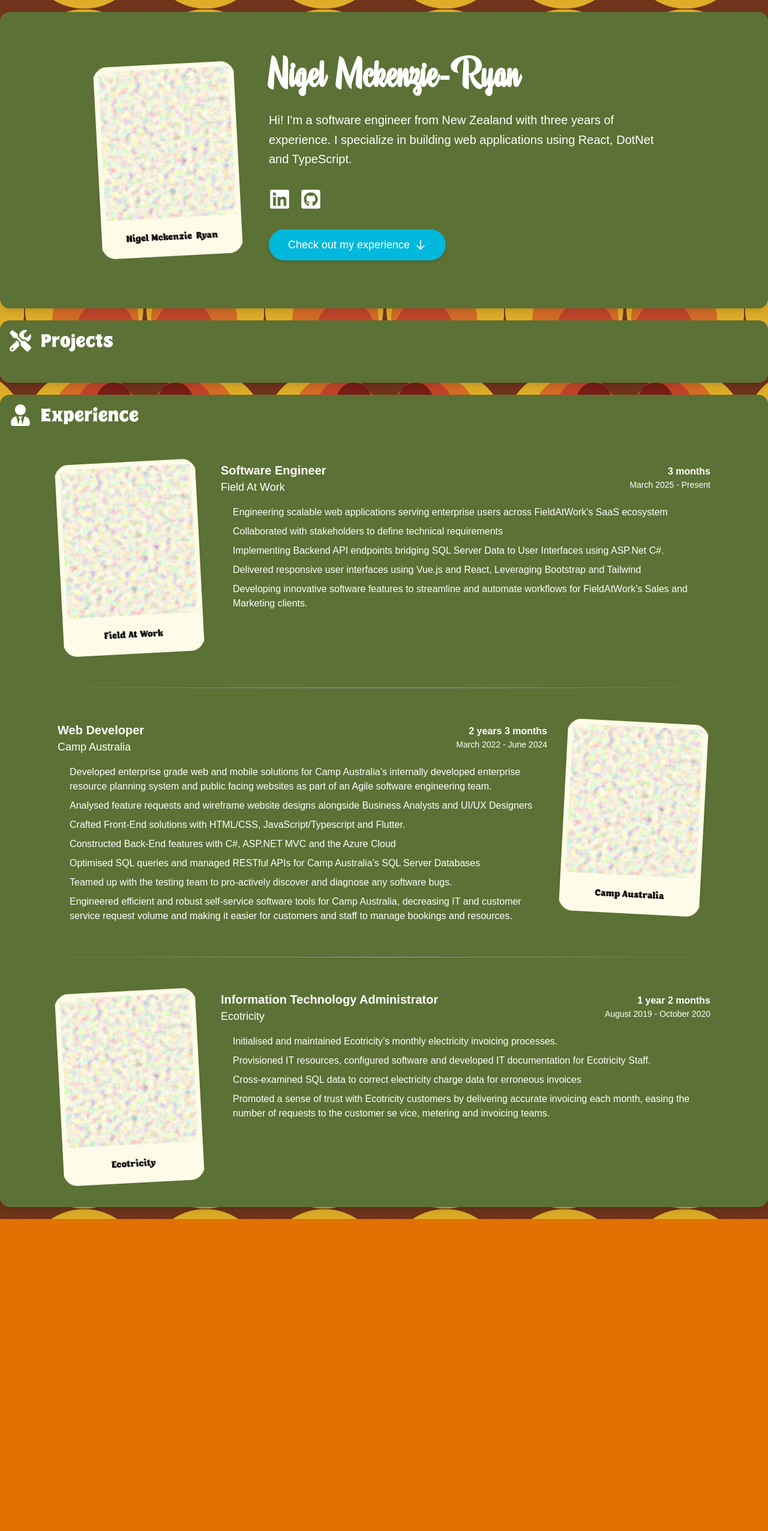
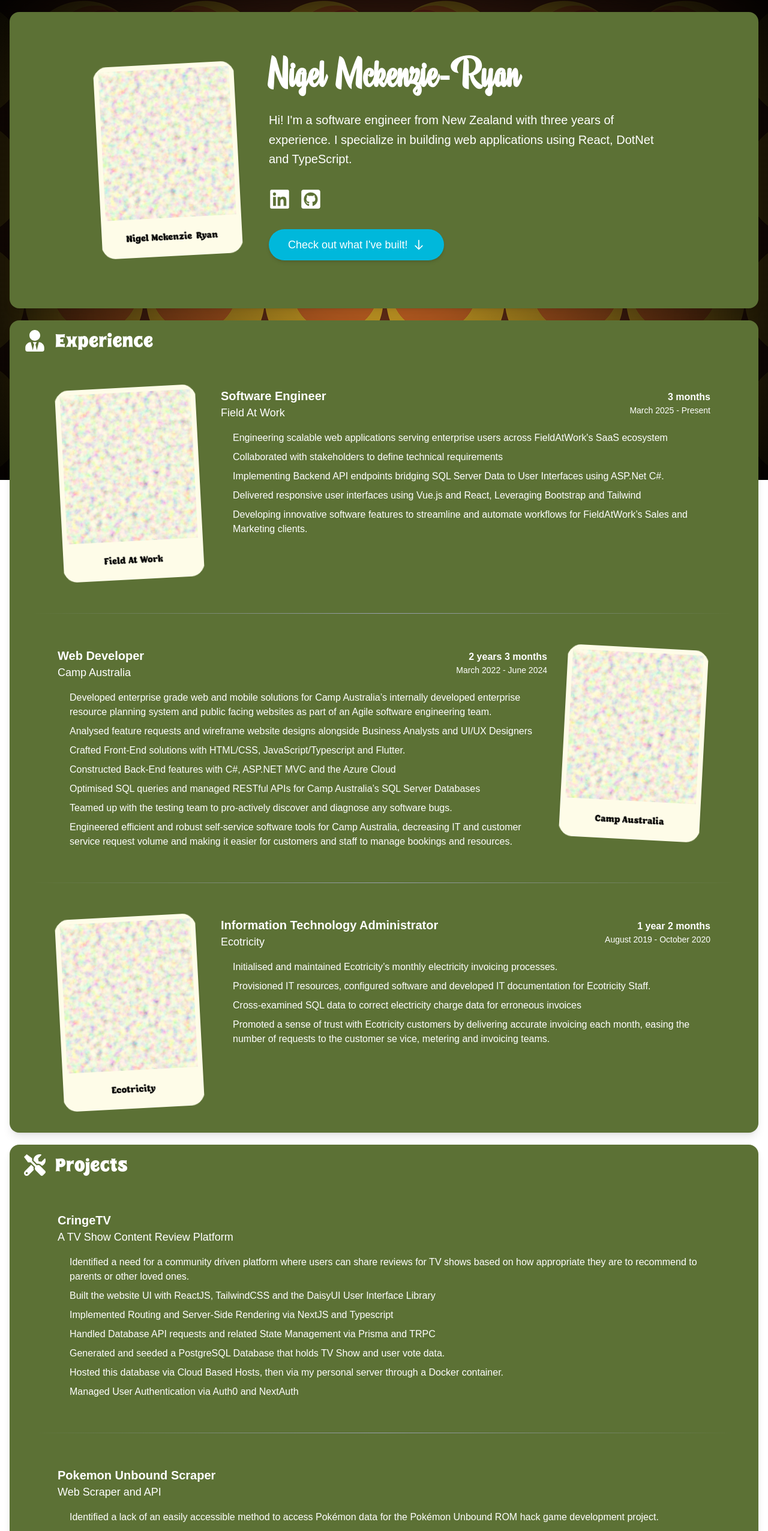
Before and after one commit to nMckenryan/n.mckenryan_portfolio, a Next.js app: page / in a window 1280 px wide. Shown: the top 2552 px of the page at 60% size. Before the commit the page ends 2032 px from the top, so only its background shows below. Built offline with nearby package versions, Linux system fonts and the light colour scheme.

Commit message:
Add project details

```diff
--- a/app/component/Hero.tsx
+++ b/app/component/Hero.tsx
@@ -38,7 +38,7 @@
   return (
     <SectionBlock>
       <div className="py-8 px-4 mx-auto max-w-screen-xl lg:py-16 lg:px-12">
-        <div className="flex flex-col items-center lg:flex-row lg:justify-center lg:space-x-12">
+        <div className="flex flex-row items-center lg:justify-center lg:space-x-12">
           <div className="mb-8 lg:mb-0 lg:flex-shrink-0">
             <Polaroid
               title="Nigel Mckenzie-Ryan"
@@ -78,11 +78,11 @@
 
             <div className="mt-2">
               <a
-                href="#experience"
+                href="#projects"
                 className="inline-flex items-center px-8 py-3 text-lg font-medium rounded-full bg-cyan-500 hover:bg-cyan-600 text-white transition-all duration-200 shadow-md hover:shadow-lg hover:shadow-cyan-500/20"
-                aria-label="View my experience"
+                aria-label="View my projects"
               >
-                Check out my experience
+                Check out what I&apos;ve built!
                 <ArrowDown />
               </a>
             </div>
--- a/app/component/SectionBlock.tsx
+++ b/app/component/SectionBlock.tsx
@@ -11,7 +11,7 @@
   return (
     <section
       className={
-        `py-4 px-4 max-w-screen-xl mx-auto bg-avocado-green dark:bg-avocado-green my-5 rounded-2xl shadow-lg shadow-red-600` +
+        `py-4 px-6 max-w-screen-xl mx-auto bg-avocado-green dark:bg-avocado-green my-5 rounded-2xl shadow-lg shadow-red-600` +
         className
       }
     >
--- a/app/component/SummaryBlock.tsx
+++ b/app/component/SummaryBlock.tsx
@@ -13,10 +13,10 @@
 }: {
   title: string;
   position: string;
-  startDate: Date;
+  startDate: Date | null;
   endDate: Date | null;
   points: string[];
-  imageUrl: StaticImageData;
+  imageUrl: StaticImageData | null;
   isPhotoLeft: boolean;
 }) {
   const formatDate = (date: Date): string => {
@@ -26,12 +26,12 @@
     });
   };
 
-  const startDateString = formatDate(startDate);
+  const startDateString = startDate ? formatDate(startDate) : "";
   const endDateString = endDate ? formatDate(endDate) : "Present";
 
   const calculateDuration = (): string => {
-    const start = startDate.getTime();
-    const end = endDate ? endDate.getTime() : Date.now();
+    const start = startDate?.getTime() || 0;
+    const end = endDate?.getTime() || Date.now();
 
     const diffMs = Math.abs(end - start);
     const diffDays = Math.floor(diffMs / (1000 * 60 * 60 * 24));
@@ -49,9 +49,15 @@
     return parts.join(" ");
   };
 
+  const hasDates = startDateString != "" && endDateString != "";
+
+  const duration = hasDates
+    ? startDateString + " - " + (endDateString ? endDateString : "Present")
+    : "";
+
   return (
     <div className="flex flex-row items-start w-full max-w-6xl mx-auto px-8 py-6">
-      {isPhotoLeft && (
+      {isPhotoLeft && imageUrl && (
         <div className="w-1/4 pr-6 flex-shrink-0">
           <Polaroid title={title} position="-rotate-3" imageUrl={imageUrl} />
         </div>
@@ -63,14 +69,14 @@
             <h3 className="text-xl font-semibold text-gray-200">{position}</h3>
             <h4 className="text-lg text-gray-300">{title}</h4>
           </div>
-          <div className="text-right">
-            <p className="text-md font-semibold text-gray-200">
-              {calculateDuration()}
-            </p>
-            <p className="text-sm text-gray-400">
-              {startDateString + " - " + endDateString}
-            </p>
-          </div>
+          {hasDates && (
+            <div className="text-right">
+              <p className="text-md font-semibold text-gray-200">
+                {calculateDuration()}
+              </p>
+              <p className="text-sm text-gray-400">{duration}</p>
+            </div>
+          )}
         </div>
 
         <div className="prose prose-invert max-w-none">
@@ -84,7 +90,7 @@
         </div>
       </div>
 
-      {!isPhotoLeft && (
+      {!isPhotoLeft && imageUrl && (
         <div className="w-1/4 pl-6 flex-shrink-0">
           <Polaroid title={title} position="rotate-3" imageUrl={imageUrl} />
         </div>
--- a/app/jobParagraphs.ts
+++ b/app/jobParagraphs.ts
@@ -22,3 +22,31 @@
     "Cross-examined SQL data to correct electricity charge data for erroneous invoices",
     "Promoted a sense of trust with Ecotricity customers by delivering accurate invoicing each month, easing the number of requests to the customer se   vice, metering and invoicing teams.",
 ];
+
+export const projectPoints: string[] = [
+    "Identified a need for a community driven platform where users can share reviews for TV shows based on how appropriate they are to recommend to parents or other loved ones.",
+    "Built the website UI with ReactJS, TailwindCSS and the DaisyUI User Interface Library",
+    "Implemented Routing and Server-Side Rendering via NextJS and Typescript",
+    "Handled Database API requests and related State Management via Prisma and TRPC",
+    "Generated and seeded a PostgreSQL Database that holds TV Show and user vote data.",
+    "Hosted this database via Cloud Based Hosts, then via my personal server through a Docker container.",
+    "Managed User Authentication via Auth0 and NextAuth",
+];
+
+export const pokemonProjectPoints: string[] = [
+    "Identified a lack of an easily accessible method to access Pokémon data for the Pokémon Unbound ROM hack game development project.",
+    "Scraped Pokémon Data from documentation spreadsheets, existing APIs and resource websites using Python and Beautiful Soup.",
+    "Standardised the extracted Pokémon data and ensured the accuracy of these processes via Unit Tests.",
+    "Collected the structured data into a JSON and made it accessible by engineering a RESTful Api via FastAPI.",
+    "Packed the web scraper and API into a Docker instance, and deployed this to Google Cloud, in addition to a more minimalist instance on Render.com.",
+    "Engineered an easy-to-use API for developers to access Pokedex information for Pokémon Unbound",
+];
+
+export const publicWebsitePoints: string[] = [
+    "Constructed new features for the upcoming Camp Australia Public Website rebuild.",
+    "Evaluated Figma Designs and Business requirements alongside the UX Manager and Business Analysts.",
+    "Collaborated with offshore developers to build UI Components with ReactJS and Material UI.",
+    "Integrated backend operations via Strapi CMS, SQL Server and Typescript.",
+    "Delivered a performant, revamped front-end with a new Content Management System, allowing Marketing and People and Culture team members to quickly upload content to the Camp Australia Public Website without the needing to file a ticket with the IT Team.",
+    "Acted as the onshore product owner of the Public Website system, providing members of the development team with advice and documentation on the project, decreasing development time."
+];
--- a/app/layout.tsx
+++ b/app/layout.tsx
@@ -25,9 +25,45 @@
   return (
     <html lang="en">
       <body
-        className={`${geistSans.variable} ${geistMono.variable} bg-[url('../public/wallpaper_small.png')] bg-center bg-amber-600`}
+        className={`${geistSans.variable} ${geistMono.variable} relative min-h-screen`}
       >
-        {children}
+        {/* Background */}
+        <div className="fixed inset-0 bg-[url('../public/wallpaper_small.png')] bg-center"></div>
+
+        {/* 70s TV Vignette */}
+        <div
+          className="fixed inset-0"
+          style={{
+            background: `radial-gradient(
+              circle at center,
+              transparent 0%,
+              rgba(0, 0, 0, 0.7) 70%,
+              rgba(0, 0, 0, 0.9) 100%
+            )`,
+            boxShadow: "inset 0 0 150px rgba(0, 0, 0, 0.8)",
+            zIndex: 1,
+            pointerEvents: "none",
+          }}
+        >
+          {/* CRT Scanlines */}
+          <div
+            className="absolute inset-0"
+            style={{
+              backgroundImage: `repeating-linear-gradient(
+                to bottom,
+                rgba(0, 0, 0, 0.1) 0px,
+                rgba(0, 0, 0, 0.1) 1px,
+                transparent 1px,
+                transparent 2px
+              )`,
+              opacity: 0.5,
+              zIndex: 2,
+            }}
+          />
+        </div>
+
+        {/* Content */}
+        <div className="relative z-10 min-h-screen">{children}</div>
       </body>
     </html>
   );
--- a/app/page.tsx
+++ b/app/page.tsx
@@ -1,28 +1,25 @@
 import Hero from "@/app/component/Hero";
 import SectionBlock from "./component/SectionBlock";
 import SummaryBlock from "./component/SummaryBlock";
-import { caPoints, ecotPoints, fieldAtWorkPoints } from "./jobParagraphs";
-import { FaTools, FaUserTie } from "react-icons/fa";
+import {
+  caPoints,
+  ecotPoints,
+  fieldAtWorkPoints,
+  pokemonProjectPoints,
+  projectPoints,
+  publicWebsitePoints,
+} from "./jobParagraphs";
+import { FaTools, FaUniversity, FaUserTie } from "react-icons/fa";
 import fawLogo from "../public/fawLogo.png";
 import caLogo from "../public/ca.webp";
 import ecotLogo from "../public/ecotricity.png";
+import aut from "../public/AUT.jpeg";
+import Polaroid from "./component/Polaroid";
 
 export default function Home() {
   return (
-    <div>
+    <div className="px-4">
       <Hero />
-      <SectionBlock>
-        <div className="flex flex-row">
-          <FaTools size={36} color="white" />
-          <h1
-            id="experience"
-            className="text-4xl text-left mb-8 px-4"
-            style={{ fontFamily: "'Tropical Organic', sans-serif" }}
-          >
-            Projects
-          </h1>
-        </div>
-      </SectionBlock>
 
       <SectionBlock>
         <div className="flex flex-row align-middle">
@@ -47,7 +44,7 @@
               imageUrl={fawLogo}
               isPhotoLeft={true}
             />
-            <div className="divider h-px bg-gradient-to-r from-transparent via-gray-400 to-transparent my-8 mx-4"></div>
+            <div className="divider h-px bg-gradient-to-r from-transparent via-gray-400 to-transparent my-8 mx-4" />
 
             <SummaryBlock
               title="Camp Australia"
@@ -58,7 +55,7 @@
               imageUrl={caLogo}
               isPhotoLeft={false}
             />
-            <div className="divider h-px bg-gradient-to-r from-transparent via-gray-400 to-transparent my-8 mx-4"></div>
+            <div className="divider h-px bg-gradient-to-r from-transparent via-gray-400 to-transparent my-8 mx-4" />
 
             <SummaryBlock
               title="Ecotricity"
@@ -72,6 +69,85 @@
           </>
         </div>
       </SectionBlock>
+
+      <SectionBlock>
+        <div className="flex flex-row align-middle">
+          <FaTools size={36} color="white" />
+          <h1
+            id="projects"
+            className="text-4xl text-left mb-8 px-4"
+            style={{ fontFamily: "'Tropical Organic', sans-serif" }}
+          >
+            Projects
+          </h1>
+        </div>
+
+        <div className="flex flex-col">
+          <>
+            <SummaryBlock
+              title="A TV Show Content Review Platform"
+              position="CringeTV"
+              startDate={null}
+              points={projectPoints}
+              endDate={null}
+              imageUrl={null}
+              isPhotoLeft={true}
+            />
+            <div className="divider h-px bg-gradient-to-r from-transparent via-gray-400 to-transparent my-8 mx-4" />
+            <SummaryBlock
+              title="Web Scraper and API"
+              position="Pokemon Unbound Scraper"
+              startDate={null}
+              points={pokemonProjectPoints}
+              endDate={null}
+              imageUrl={null}
+              isPhotoLeft={true}
+            />
+            <div className="divider h-px bg-gradient-to-r from-transparent via-gray-400 to-transparent my-8 mx-4" />
+
+            <SummaryBlock
+              title="Building a Public Website for Camp Australia using Strapi and React"
+              position="Camp Australia Public Website"
+              startDate={null}
+              points={publicWebsitePoints}
+              endDate={null}
+              imageUrl={null}
+              isPhotoLeft={true}
+            />
+          </>
+        </div>
+      </SectionBlock>
+
+      <SectionBlock>
+        <div className="flex flex-row align-middle">
+          <FaUniversity size={36} color="white" />
+          <h1
+            id="education"
+            className="text-4xl text-left mb-8 px-4"
+            style={{ fontFamily: "'Tropical Organic', sans-serif" }}
+          >
+            Education
+          </h1>
+        </div>
+
+        <div className="flex flex-row">
+          <div className="flex flex-col w-3/4">
+            <h1>Graduate Diploma of Computing and Information Sciences</h1>
+            <h2>Auckland University of Technology</h2>
+            <h2>2017 - 2018</h2>
+            <div className="divider h-px bg-gradient-to-r from-transparent via-gray-400 to-transparent my-8 mx-4" />
+            <h1>Bachelor of Communications (Radio Major)</h1>
+            <h2>Auckland University of Technology</h2>
+            <h2>2012 - 2014</h2>
+          </div>
+          <Polaroid
+            title="AUT"
+            position="-rotate-2"
+            imageUrl={aut}
+            width={240}
+          />
+        </div>
+      </SectionBlock>
     </div>
   );
 }
```
Also changed, not shown: public/AUT.jpeg (added).
